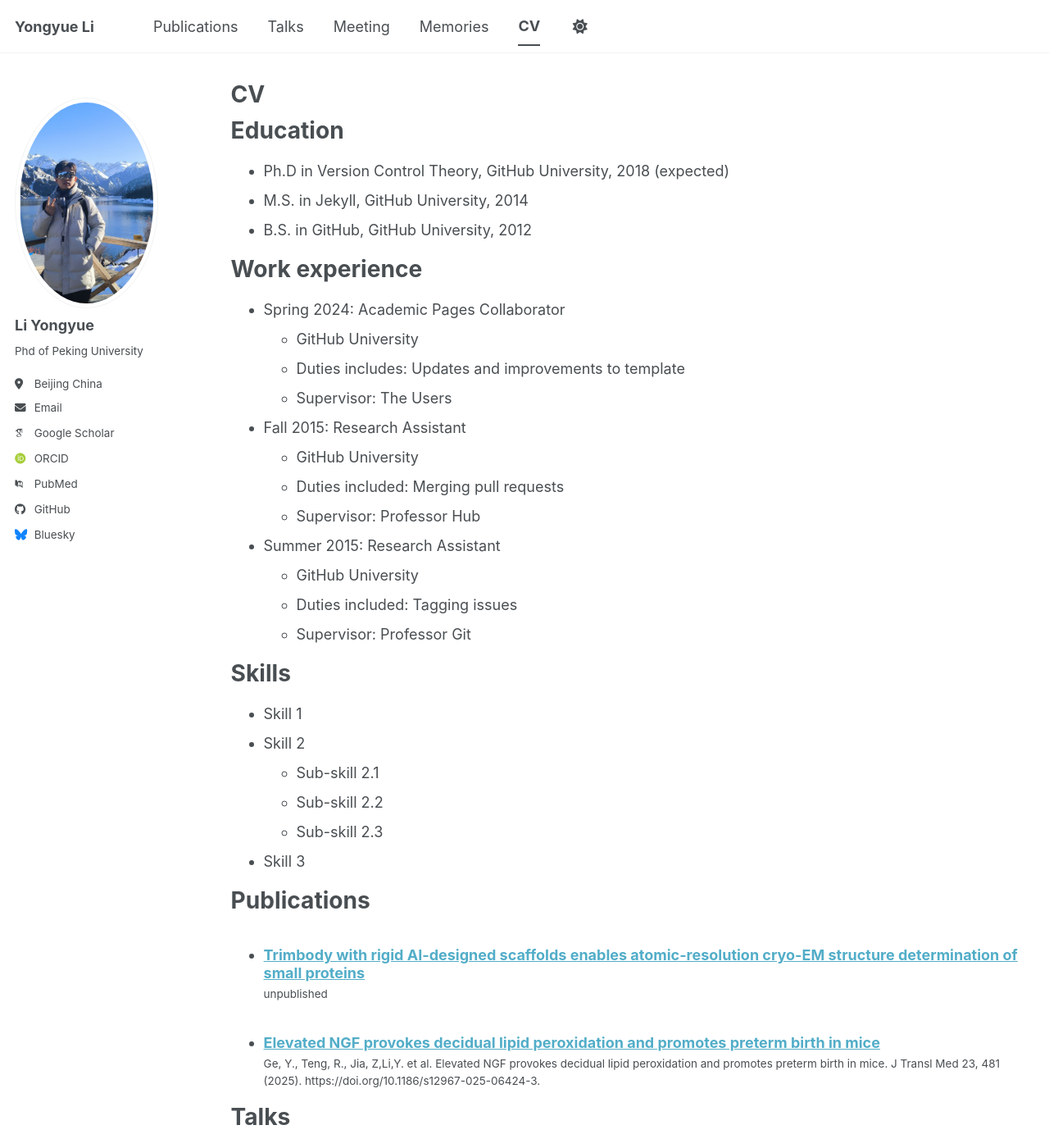
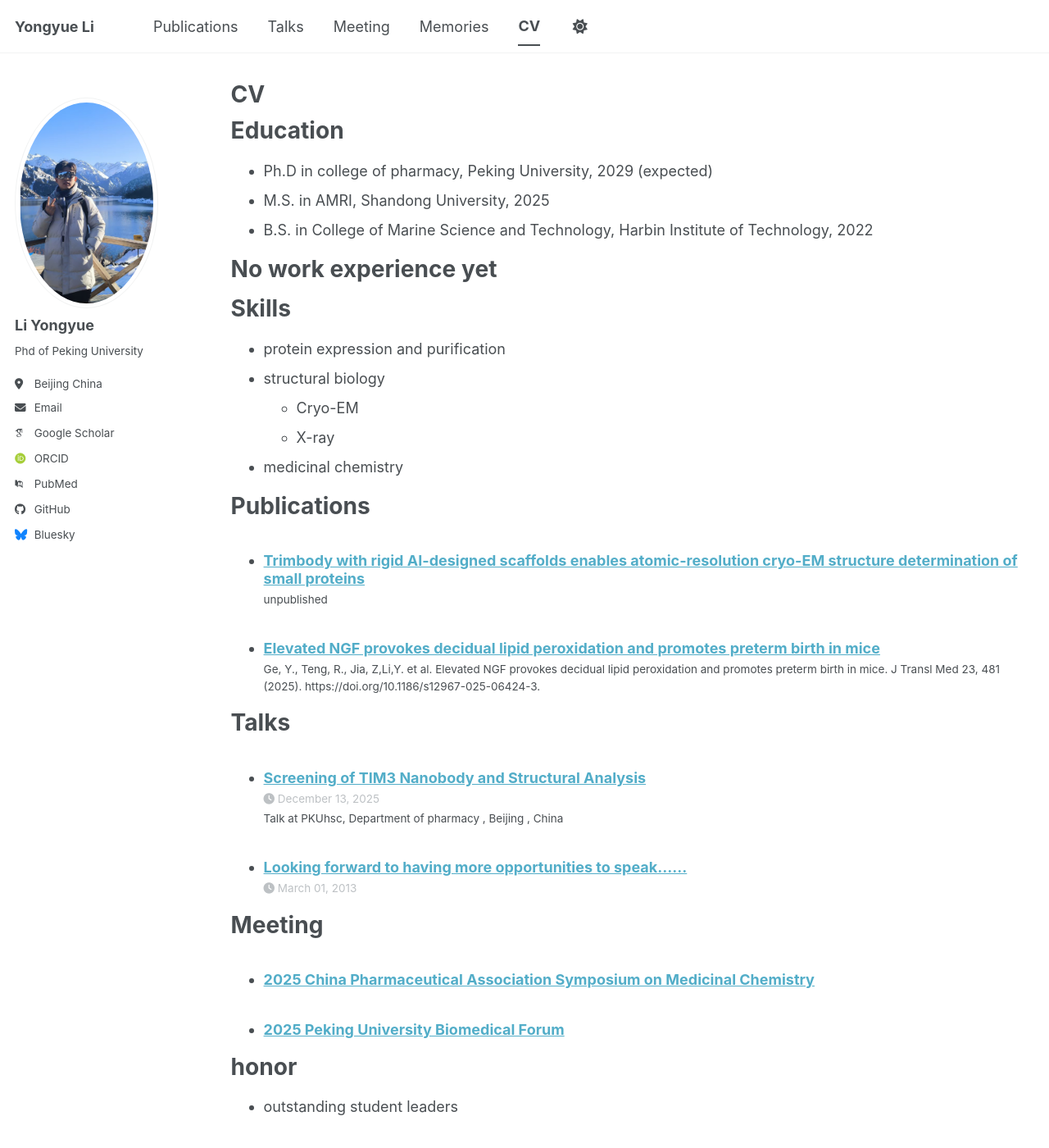
Before and after one commit to leeyongyue1019-spec/leeyongyue1019-spec.github.io, a Jekyll site: the page built from _pages/cv.md, in a window 1280 px wide and 1400 px high. Shown: the whole window at 82% size. Built offline with Jekyll 4.4.1, drawn with Linux system fonts in a browser that asks for light colours; some web fonts are replaced; a script bundle is joined from its source files by our own code; library files that are not in the unit come from our copies; some of the changed text lies outside the part shown.

Commit message:
Update cv.md

```diff
--- a/_pages/cv.md
+++ b/_pages/cv.md
@@ -11,35 +11,21 @@ redirect_from:
 
 Education
 ======
-* Ph.D in Version Control Theory, GitHub University, 2018 (expected)
-* M.S. in Jekyll, GitHub University, 2014
-* B.S. in GitHub, GitHub University, 2012
+* Ph.D in college of pharmacy, Peking University, 2029 (expected)
+* M.S. in AMRI, Shandong University, 2025
+* B.S. in College of Marine Science and Technology, Harbin Institute of Technology, 2022
 
-Work experience
+No work experience yet
 ======
-* Spring 2024: Academic Pages Collaborator
-  * GitHub University
-  * Duties includes: Updates and improvements to template
-  * Supervisor: The Users
 
-* Fall 2015: Research Assistant
-  * GitHub University
-  * Duties included: Merging pull requests
-  * Supervisor: Professor Hub
-
-* Summer 2015: Research Assistant
-  * GitHub University
-  * Duties included: Tagging issues
-  * Supervisor: Professor Git
 
 Skills
 ======
-* Skill 1
-* Skill 2
-  * Sub-skill 2.1
-  * Sub-skill 2.2
-  * Sub-skill 2.3
-* Skill 3
+* protein expression and purification
+* structural biology
+  * Cryo-EM
+  * X-ray
+* medicinal chemistry
 
 Publications
 ======
@@ -53,12 +39,12 @@ Talks
     {% include archive-single-talk-cv.html  %}
   {% endfor %}</ul>
 
-Teaching
+Meeting
 ======
   <ul>{% for post in site.teaching reversed %}
     {% include archive-single-cv.html %}
   {% endfor %}</ul>
 
-Service and leadership
+honor
 ======
-* Currently signed in to 43 different slack teams
+* outstanding student leaders
```
